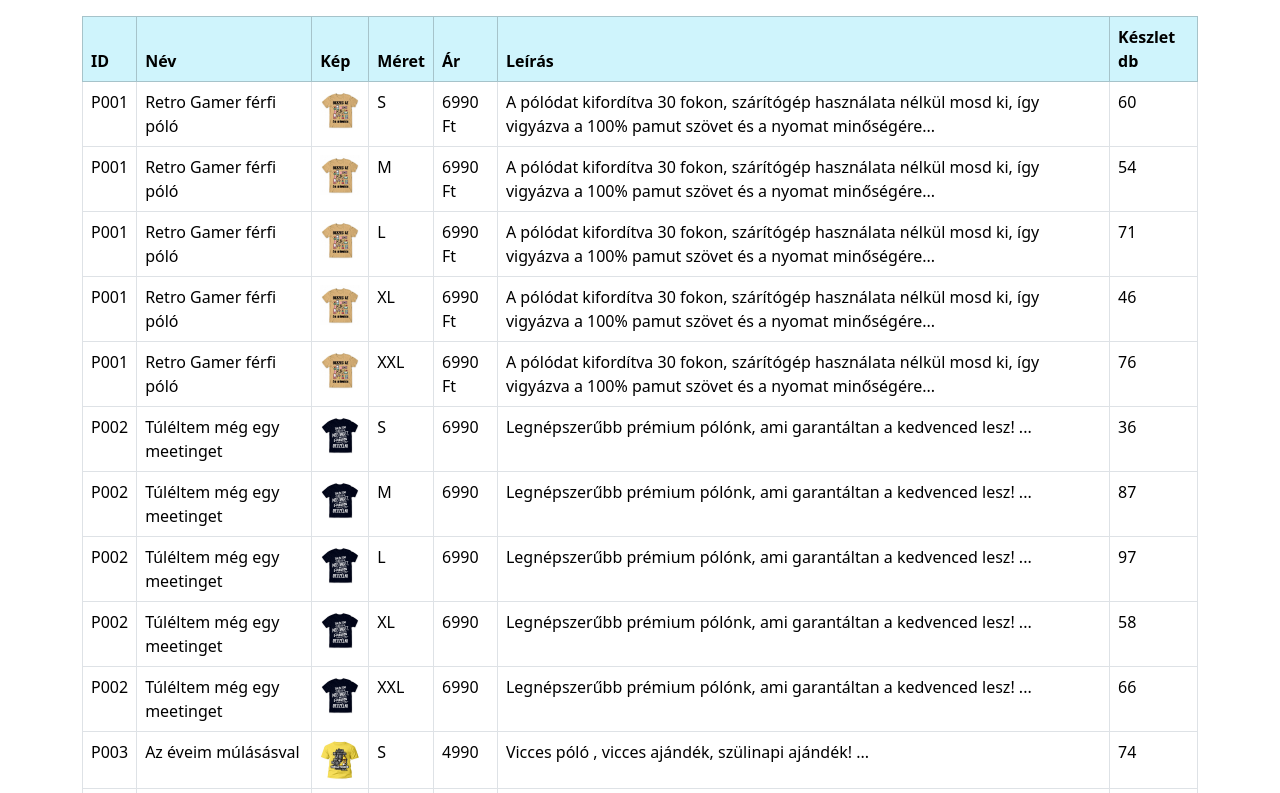
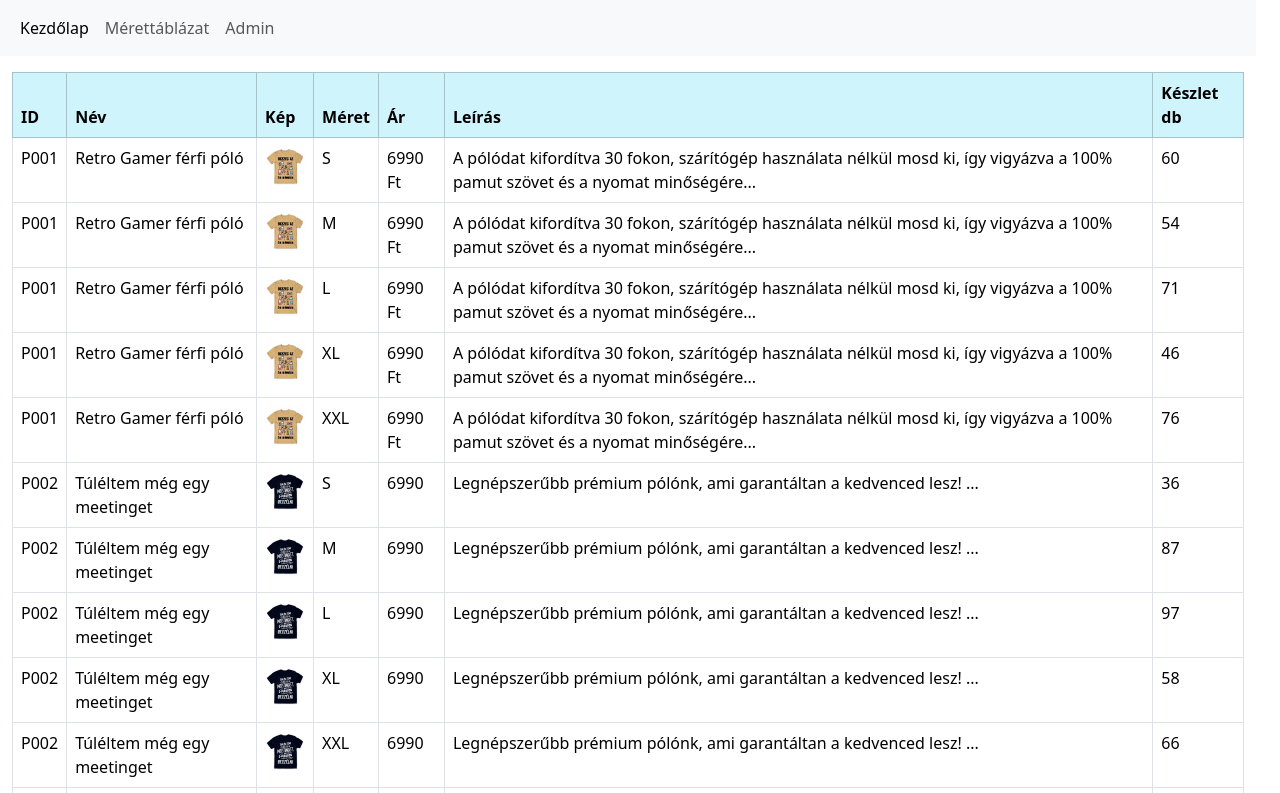
Before and after one commit to viktoriaszalkai/webaruhaz_ave, a plain HTML site: page admin.html in a window 1280 px wide. Shown: the top 793 px of the page. Drawn offline with nearby package versions, Linux system fonts and the light colour scheme.

Commit message:
admin-nav

```diff
--- a/admin.html
+++ b/admin.html
@@ -9,6 +9,23 @@
     <script src="https://cdn.jsdelivr.net/npm/bootstrap@5.3.2/dist/js/bootstrap.bundle.min.js"></script>
 </head>
 <body>
+    <main class="container-fluid row">
+        <header class="col-md-12"></header>
+            <nav class="navbar navbar-expand-sm bg-light navbar-light col-md-12">
+                <div class="container-fluid">
+                  <ul class="navbar-nav">
+                    <li class="nav-item">
+                      <a class="nav-link active" href="index.html">Kezdőlap</a>
+                    </li>
+                   <li class="nav-item">
+                      <a class="nav-link" href="tablazat.html">Mérettáblázat</a>
+                    </li>
+                    <li class="nav-item">
+                      <a class="nav-link" href="admin.html">Admin</a>
+                    </li>
+                  </ul>
+                </div>
+            </nav>
     <div class="container mt-3">
     <table class="table table-bordered table-hover">
         <thead class="table-info">
@@ -251,5 +268,6 @@
         </tbody>
     </table>
     </div>
+</main>
 </body>
 </html>
```
